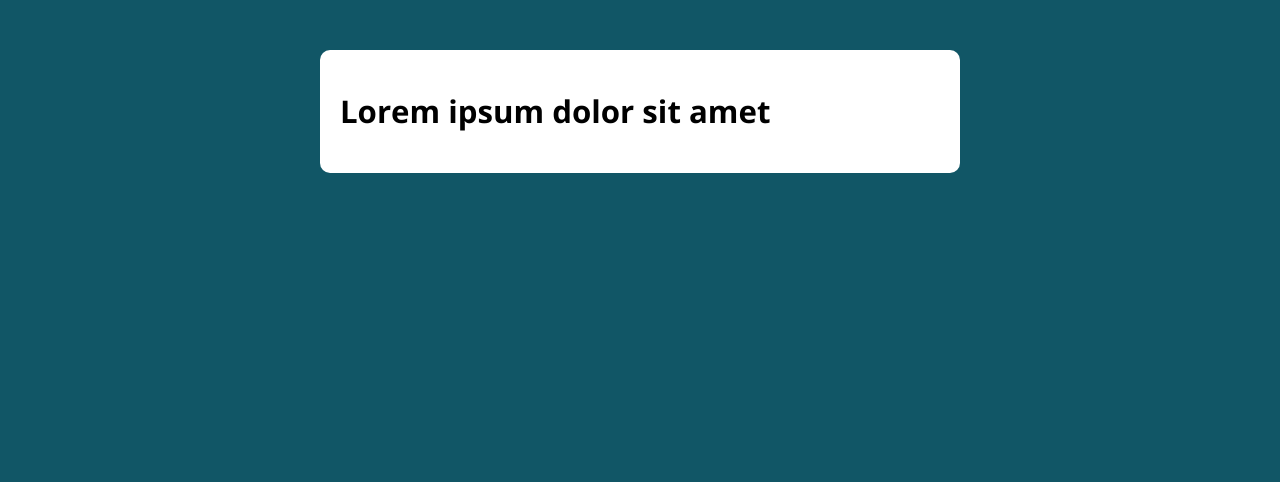
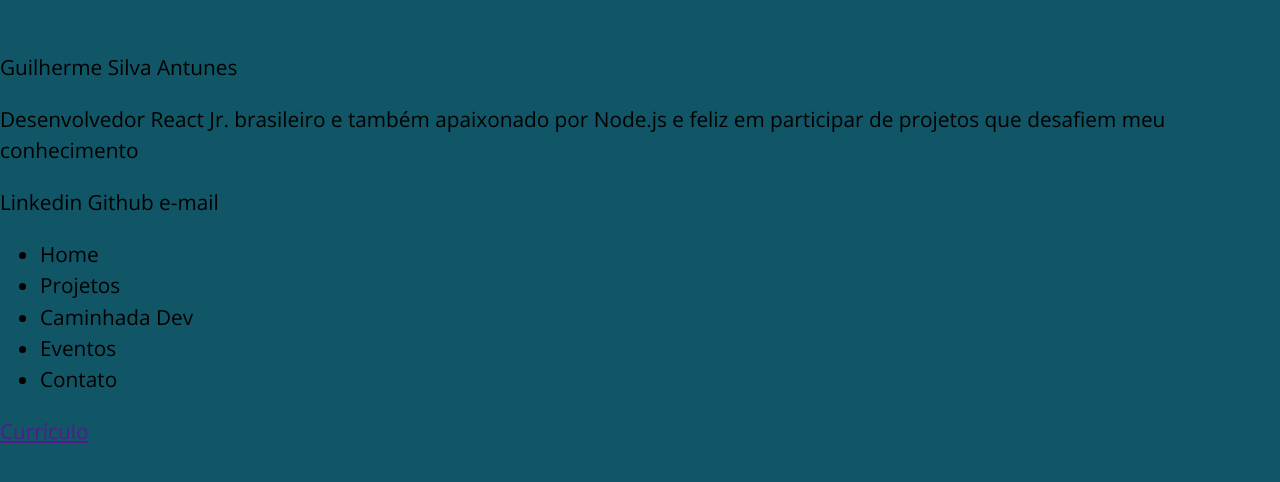
Before and after one commit to gui-s-antunes/gui-s-antunes.github.io, a website built with webpack: page index.html in a window 1280 px wide. Built offline with nearby package versions, Linux system fonts and the light colour scheme.

Commit message:
esqueleto da pagina

```diff
--- a/index.html
+++ b/index.html
@@ -10,8 +10,65 @@
 
 <body>
 
-  <section class="container">
-    <h1>Lorem ipsum dolor sit amet</h1>
+  <section class="left-container">
+    <!--
+      Foto minha
+      Descrição curta
+      Depois nome, pretensão (ex: desenvolvedor backend), fone e email.
+      Na parte inferior redes sociais
+      Background uma imagem que fique legal com ti
+
+      esse container pega uns 33% de width e 100 de height, fica fixado
+     -->
+
+     <div class="left-container__person-image">
+       <img src="" alt="">
+       <p>Guilherme Silva Antunes</p>
+     </div>
+
+     <div class="left-container__person-description">
+       <p>Desenvolvedor <span>React Jr.</span> brasileiro e também apaixonado por <span>Node.js</span> e feliz em participar de projetos que desafiem meu conhecimento</p>
+     </div>
+
+     <div class="left-container__person-social-media">
+       <span>Linkedin</span>
+       <span>Github</span>
+       <span>e-mail</span>
+       <!-- <span>Facebook</span> -->
+       <!-- <span>Twitter</span> -->
+     </div>
+  </section>
+
+  <section class="right-container">
+    <!--
+      em cima fica o menu com HOME, PROJETOS, CURRICULO PRÉVIO, EVENTOS e um botão para download do currículo
+
+      O menu fica fixado no topo
+
+      Embaixo fica o que cada tab do menu recebe, com HOME como padrão
+
+      Para fazer as tabs, veja este vídeo (html, css e js): https://www.youtube.com/watch?v=5L6h_MrNvsk
+
+      Seria interessante cada um deles salvar o local que pararam na pagina ao voltar
+     -->
+
+     <div class="right-container-menu">
+       <ul class="menu__ul">
+         <li>Home</li>
+         <li>Projetos</li>
+         <li>Caminhada Dev</li>
+         <li>Eventos</li>
+         <li>Contato</li>
+       </ul>
+       <div class="menu__curriculum-button">
+         <a href="">Currículo</a>
+       </div>
+     </div>
+
+     <div class="right-container__home-tab"></div>
+     <div class="right-container__projetos-tab"></div>
+     <div class="right-container__caminhada-tab"></div>
+     <div class="right-container__eventos-tab"></div>
   </section>
 
   <script src="./public/assets/js/bundle.js"></script>
```
